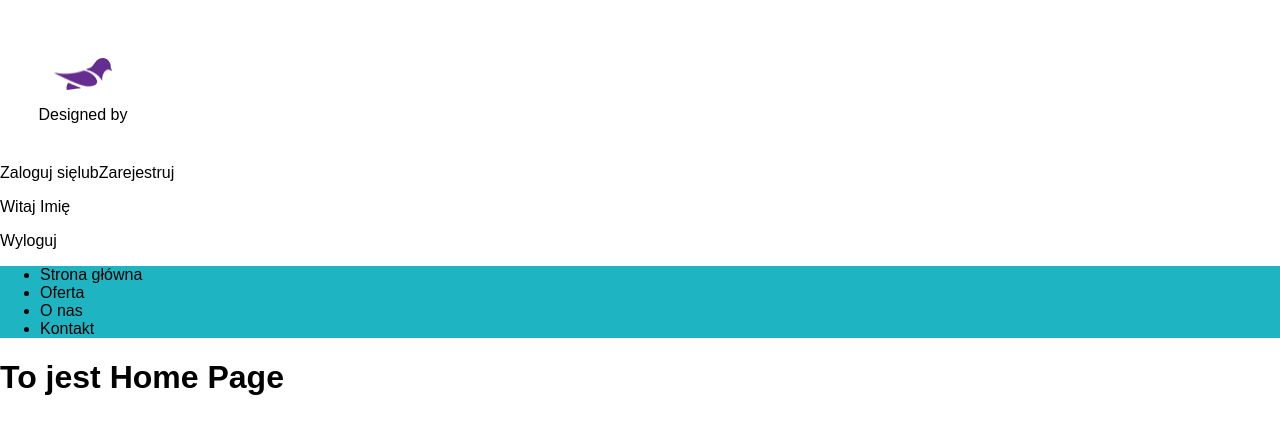
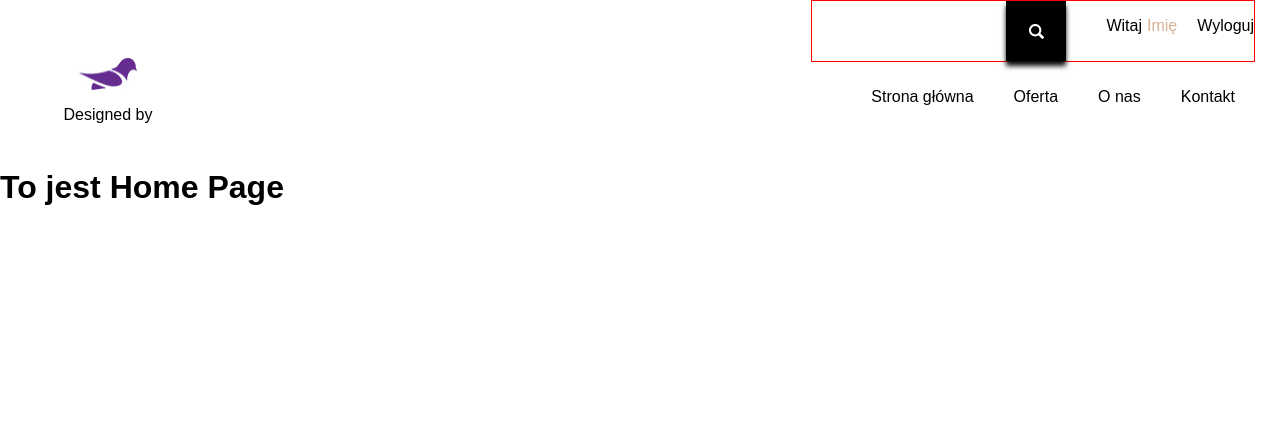
Before and after one commit to Radek-Wawrzyk/Shop-FrontEnd-React, a React app: page / in a window 1280 px wide. Shown: the top 434 px of the page. Built offline with nearby package versions, Linux system fonts and the light colour scheme; the HTML template or start-up script is replaced by a standard one.

Commit message:
added navigation, signin, search

```diff
--- a/src/components/Auth/Logout/Logout.js
+++ b/src/components/Auth/Logout/Logout.js
@@ -1,9 +1,14 @@
+// libraries
 import React from 'react';
+//classes
+import classes from './Logout.scss';
 
 const logout = () => (
 <div>
-  <p>Witaj Imię </p>
-  <span>Wyloguj</span>
+  <p>Witaj
+    <span>Imię</span>
+    Wyloguj
+  </p>
 </div>
 )
 
--- /dev/null
+++ b/src/components/Auth/Logout/Logout.scss
@@ -0,0 +1,4 @@
+span {
+  margin: 0 20px 0 5px;
+  color:#d8b093;
+}
--- a/src/components/Auth/Signing/Signing.js
+++ b/src/components/Auth/Signing/Signing.js
@@ -2,12 +2,12 @@ import React from 'react';
 import classes from './Signing.scss';
 
 const signing = () => (
-<div>
+<div className>
   <p>
     <span>
       Zaloguj się
     </span>
-      lub
+       lub
     <span>
       Zarejestruj
     </span>
--- a/src/components/Auth/Signing/Signing.scss
+++ b/src/components/Auth/Signing/Signing.scss
@@ -1,12 +1,8 @@
-.Search {
+.Signing {
   background-color: black;
   width:60px;
   height: 60px;
   display: flex;
   justify-content: center;
   align-items: center;
-  img {
-    width: 15px;
-    height: 15px;
-  }
 }
--- a/src/components/Navigation/NavItem/NavItem.js
+++ b/src/components/Navigation/NavItem/NavItem.js
@@ -3,7 +3,9 @@ import React from 'react';
 
 const navItem = (props) => (
   <li>
-    {props.children}
+    <a href="#">
+      {props.children}
+    </a>
   </li>
 )
 export default navItem;
--- a/src/components/Navigation/Navigation.scss
+++ b/src/components/Navigation/Navigation.scss
@@ -1,4 +1,20 @@
 .Navigation {
-  background-color: #1fb4c2;
-
+  // background-color: #1fb4c2;
+  ul {
+    display: flex;
+    list-style: none;
+    li {
+      padding: 10px 20px;
+      &:hover {
+      color:  #d8b093;
+      }
+    }
+  }
+  .active {
+    color:  #d8b093;
+  }
+  a {
+    color: inherit;
+    text-decoration: none;
+  }
 }
--- a/src/components/Search/Search.scss
+++ b/src/components/Search/Search.scss
@@ -5,6 +5,8 @@
   display: flex;
   justify-content: center;
   align-items: center;
+  margin: 0 40px;
+  box-shadow: 0px 5px 4.9px rgba(11, 13, 14, 1);
   img {
     width: 15px;
     height: 15px;
--- a/src/containers/Auth/Auth.js
+++ b/src/containers/Auth/Auth.js
@@ -1,14 +1,31 @@
 import React, {Component} from 'react';
 import Signing from '../../components/Auth/Signing/Signing';
 import Logout from '../../components/Auth/Logout/Logout';
+import Search from '../../components/Search/Search';
 import Auxa from '../../hoc/Auxa/Auxa';
 
+import classes from './Auth.scss';
+
 class Auth extends Component {
+  state = {
+    isSignin: true,
+  }
+
+  changeSignHandler = () => { // Narazie tylko na próbę
+     this.setState({
+       isSignin: !this.state.isSignin
+     })
+  }
+
   render () {
     return (
       <Auxa>
-        <Signing />
-        <Logout />
+        <div className={classes.Container} >
+          <Search />
+          <div onClick={this.changeSignHandler}>
+            {!this.state.isSignin ? <Signing /> : <Logout /> }
+          </div>
+        </div>
       </Auxa>
     )
   }
--- /dev/null
+++ b/src/containers/Auth/Auth.scss
@@ -0,0 +1,5 @@
+.Container {
+  display: flex;
+  justify-content: flex-end;
+  border: 1px solid red;
+}
--- a/src/containers/Header/Header.js
+++ b/src/containers/Header/Header.js
@@ -13,10 +13,14 @@ class Header extends Component {
 
   render () {
     return (
-      <Auxa>
-        <Logo />
-        <Auth />
-        <Navigation />
+      <Auxa >
+        <div className={classes.Header}>
+          <Logo />
+          <div className={classes.Top}>
+            <Auth />
+            <Navigation />
+          </div>
+      </div>
       </Auxa>
     )
   }
--- a/src/containers/Header/Header.scss
+++ b/src/containers/Header/Header.scss
@@ -3,62 +3,3 @@
   justify-content: space-between;
   padding: 0 25px;
 }
-
-.Search {
-  width: 25%;
-  position: relative;
-  align-self: flex-end;
-  .SearchControl {
-    height: 50px;
-    width: 100%;
-    border-radius: 5px;
-    border: 1px solid grey;
-  }
-  button {
-    display: inline-block;
-    position: absolute;
-    top: 0;
-    right: -2px;
-    height: 100%;
-    background-color: white;
-    border: 1px solid grey;
-    border-top-right-radius:5px;
-    border-bottom-right-radius: 5px;
-  }
-}
-
-.RightContent {
-  .RightBottom {
-    ul{
-      padding: 0;
-      display: flex;
-      list-style: none;
-      li {
-        cursor: pointer;
-        padding:0 10px;
-        i{
-          border-radius: 5px;
-          margin: 0;
-          height: 100%;
-          width: 100%;
-          &:hover {
-            color: white;
-            background-color: black;
-          }
-        }
-      }
-    }
-  }
-  .RightTop {
-      display: block;
-      p{
-        display: inline-block;
-        margin-right: 10px;
-      }
-      i{
-        display: inline-block;
-        padding: 0;
-        margin: 0 10px;
-      }
-  }
-}
```
